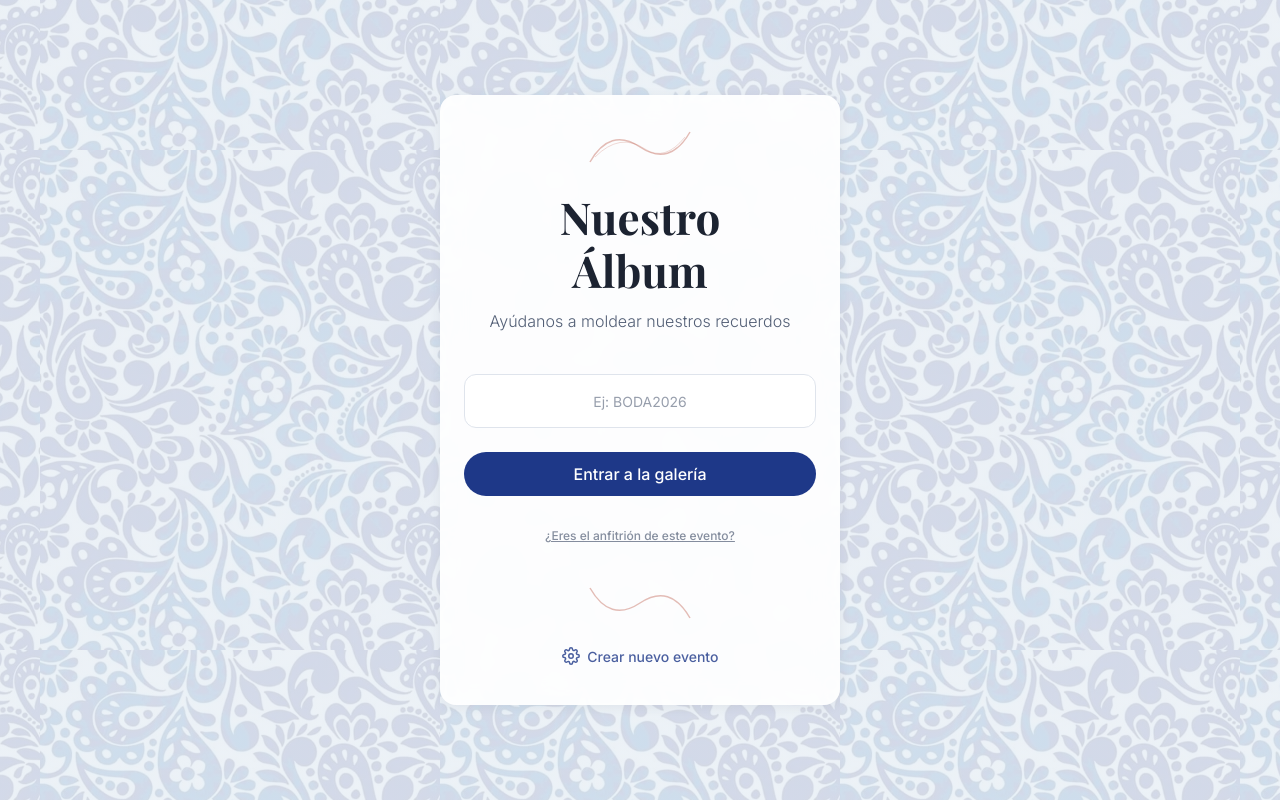
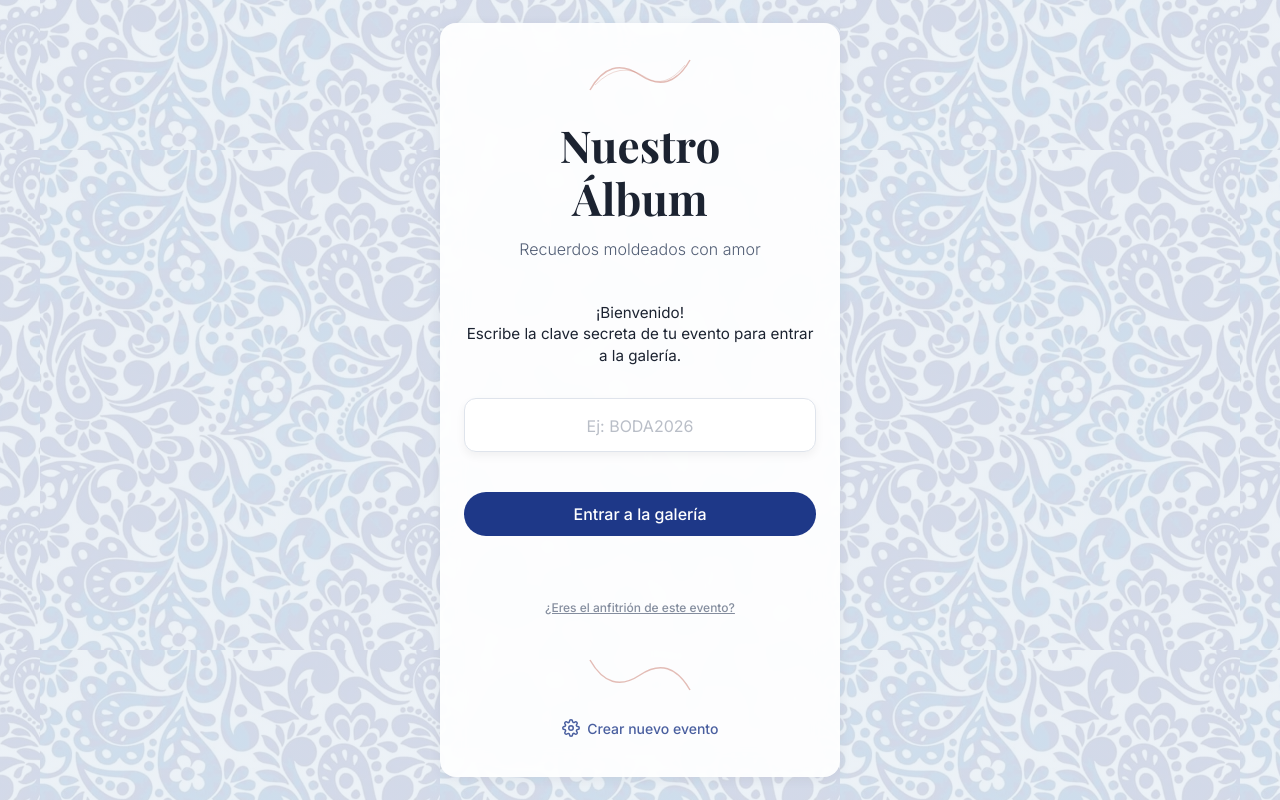
Before and after one commit to joaquinmarinoramirezreyes/Album, a React (Vite) app: page / in a window 1280 px wide. Built offline with nearby package versions, Linux system fonts and the light colour scheme; a web font is replaced by a local one.

Commit message:
fix: correctly apply brand slogans to login screen

```diff
--- a/app.js
+++ b/app.js
@@ -71,10 +71,9 @@ function applyBrandLogin() {
     const words = (THEMES[BRAND || 'default'].name).split(' ');
     t.innerHTML = words.length > 1 ? words[0] + '<br>' + words.slice(1).join(' ') : words[0];
   }
-  const subtitle = document.querySelector('.hero__subtitle');
-  if (subtitle) {
-    subtitle.textContent = THEMES[BRAND || 'default'].slogan;
-  }
+  document.querySelectorAll('.hero__subtitle, .login__subtitle').forEach(el => {
+    el.textContent = THEMES[BRAND || 'default'].slogan;
+  });
   if (BRAND) document.getElementById('btn-admin-modal')?.setAttribute('hidden', '');
 }
 applyBrandLogin();
--- a/index.html
+++ b/index.html
@@ -34,19 +34,21 @@
       <h1 class="login__title">Nuestro<br>Álbum</h1>
       <p class="login__subtitle">Ayúdanos a moldear nuestros recuerdos</p>
 
-      <form id="login-form" class="login__form" autocomplete="off">
-        <label for="access-code" class="sr-only">Fecha de la boda</label>
+      <form id="login-form" class="login__form" autocomplete="off" style="margin-bottom: 2rem;">
+        <label for="access-code" style="display:block; margin-bottom: 1rem; color: var(--color-charcoal); font-size: 0.95rem; line-height: 1.4;">
+          ¡Bienvenido!<br>Escribe la clave secreta de tu evento para entrar a la galería.
+        </label>
         <input
           id="access-code"
-          class="login__input"
+          class="login__input login__input--vip"
           type="text"
           maxlength="20"
           placeholder="Ej: BODA2026"
           aria-describedby="login-hint"
           required
         >
-        <small id="login-hint" class="login__hint" hidden>Fecha incorrecta, intenta de nuevo.</small>
-        <button type="submit" class="btn btn--primary login__btn">Entrar a la galería</button>
+        <small id="login-hint" class="login__hint" hidden>Clave incorrecta, intenta de nuevo.</small>
+        <button type="submit" class="btn btn--primary login__btn" style="margin-top: 1.5rem;">Entrar a la galería</button>
       </form>
 
       <button type="button" id="btn-host-modal" class="btn--text" style="color: var(--color-charcoal-light); font-size: 0.75rem; text-decoration: underline; opacity: 0.7; margin-top: 1.5rem;">
```
